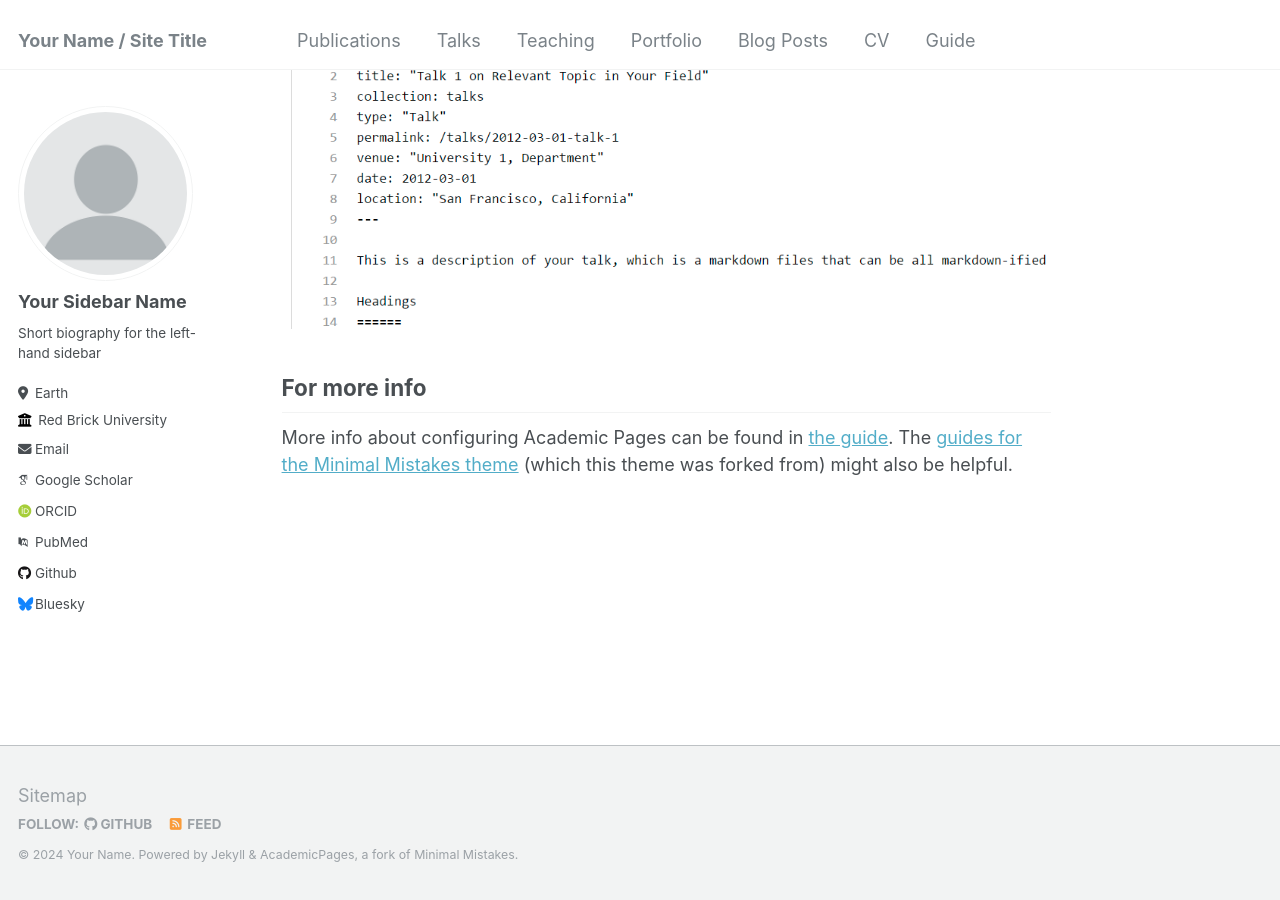
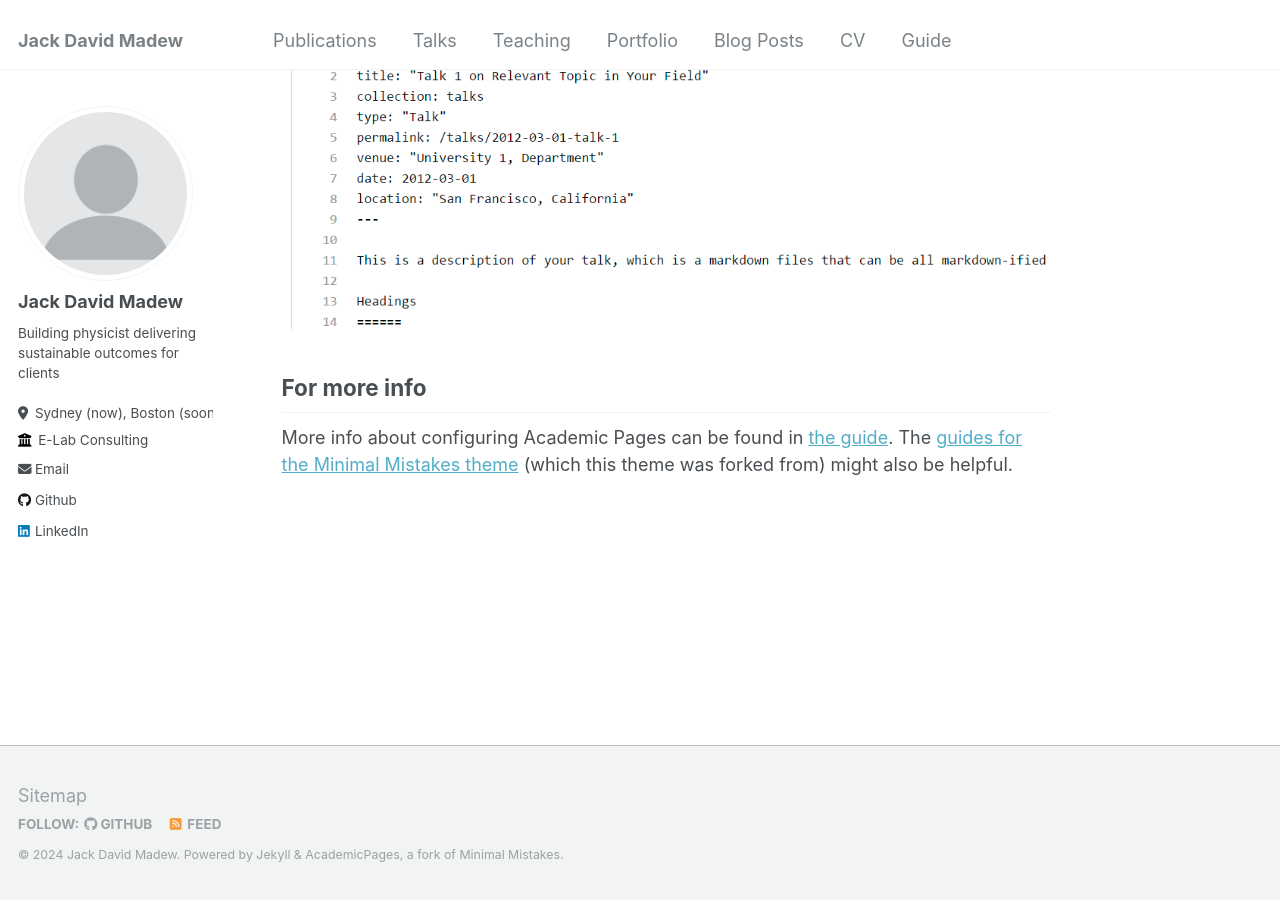
Before and after one commit to JackMadew/jackmadew.github.io, a Jekyll site: the page built from _pages/about.md, in a window 1280 px wide and 900 px high, scrolled down 2660 px. Built offline with Jekyll 4.4.1, drawn with Linux system fonts in a browser that asks for light colours; some web fonts are replaced.

Commit message:
Update _config.yml

```diff
--- a/_config.yml
+++ b/_config.yml
@@ -8,13 +8,13 @@
 
 # Basic Site Settings
 locale                   : "en-US"
-title                    : "Your Name / Site Title"
+title                    : "Jack David Madew"
 title_separator          : "-"
-name                     : &name "Your Name"
-description              : &description "personal description"
-url                      : https://academicpages.github.io # the base hostname & protocol for your site e.g. "https://mmistakes.github.io"
+name                     : &name "Jack David Madew"
+description              : &description "Professional Profile"
+url                      : https://jackmadew.github.io # the base hostname & protocol for your site e.g. "https://mmistakes.github.io"
 baseurl                  : "" # the subpath of your site, e.g. "/blog"
-repository               : "academicpages/academicpages.github.io"
+repository               : "jackmadew/jackmadew.github.io"
 
 # Site Author - The following control what appear as part of the author content on the side bar.
 #               If a field is blank the icon and link will not appear, otherwise it will be shown.
@@ -22,33 +22,33 @@ repository               : "academicpages/academicpages.github.io"
 author:
   # Biographic information
   avatar           : "profile.png"
-  name             : "Your Sidebar Name"
+  name             : "Jack David Madew"
   pronouns         : # example: "she/her"
-  bio              : "Short biography for the left-hand sidebar"
-  location         : "Earth"
-  employer         : "Red Brick University"
+  bio              : "Building physicist delivering sustainable outcomes for clients"
+  location         : "Sydney (now), Boston (soon)"
+  employer         : "E-Lab Consulting"
   uri              : # URL
-  email            : "none@example.org"
+  email            : "jack.madew@hotmail.com"
 
   # Academic websites
   arxiv            : # URL - Update with the correct link to your profile
-  googlescholar    : "https://scholar.google.com/citations?user=PS_CX0AAAAAJ"
+  googlescholar    : #"https://scholar.google.com/citations?user=PS_CX0AAAAAJ"
   impactstory      : # URL
-  orcid            : "http://orcid.org/yourorcidurl"
+  orcid            : #"http://orcid.org/yourorcidurl"
   semantic         : # URL
-  pubmed           : "https://www.ncbi.nlm.nih.gov/pubmed/?term=john+snow"
+  pubmed           : #"https://www.ncbi.nlm.nih.gov/pubmed/?term=john+snow"
   researchgate     : # URL
 
   # Repositories and software development
   bitbucket        : # Username - Update with your username on the site
   codepen          : # Username
   dribbble         : # Username
-  github           : "academicpages"
+  github           : "jackmadew"
   kaggle           : # Username
   stackoverflow    : # User number or user number and name (i.e., use "1" or "1/jeff-atwood")
 
   # Social media
-  bluesky          : "bsky.app" # Replace this with you Bluesky username
+  bluesky          : #"bsky.app" # Replace this with you Bluesky username
   facebook         : # Username
   flickr           : # Username
   foursquare       : # Username
@@ -57,7 +57,7 @@ author:
   keybase          : # Username
   instagram        : # Username
   lastfm           : # Username
-  linkedin         : # Username
+  linkedin         : jack-madew-14814216b
   mastodon         : # URL
   medium           : # URL
   pinterest        : # Username
```
